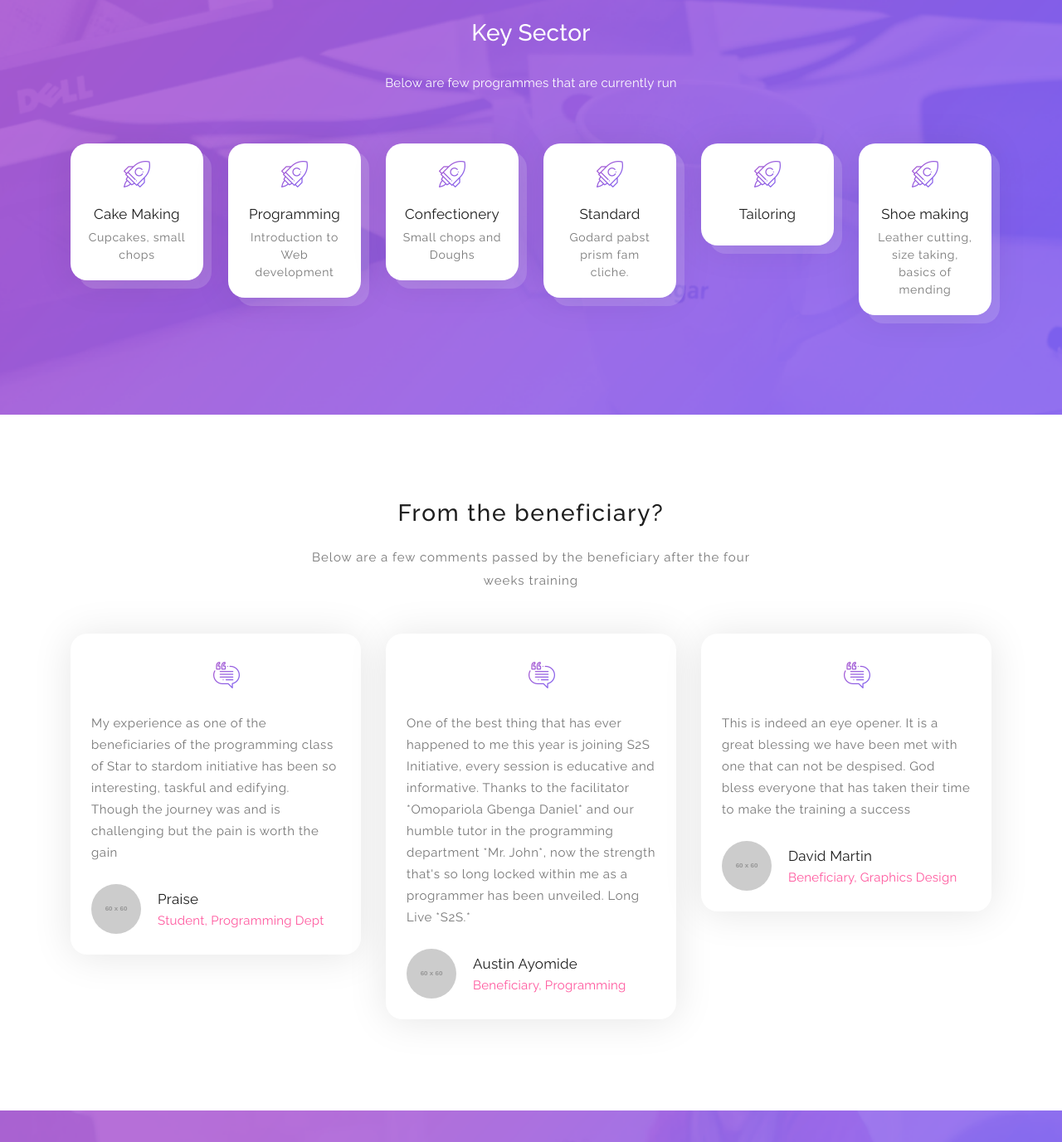
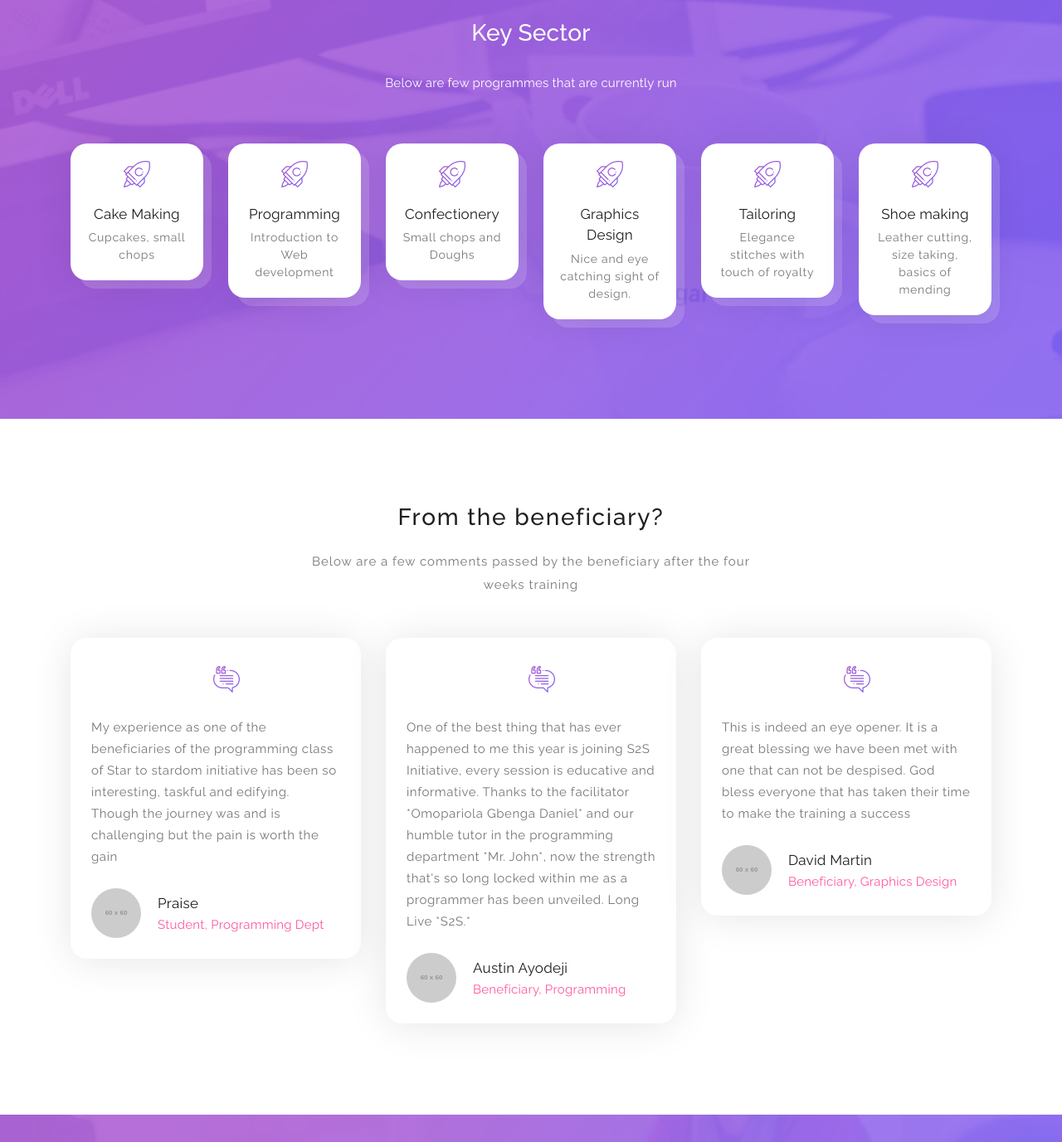
Before and after one commit to Ojo-Oluwagbenga/startostardom, a plain HTML site: page index.html in a window 1280 px wide. Shown: the part 2342-3719 px from the top of the page at 83% size. Drawn offline with nearby package versions, Linux system fonts and the light colour scheme; placeholder pictures from the web are drawn by us.

Commit message:
final commit

```diff
--- a/index.html
+++ b/index.html
@@ -260,15 +260,15 @@ https://templatemo.com/tm-535-softy-pinko
                     <div class="col-lg-2 col-md-3 col-sm-6 col-6">
                         <a href="#" class="mini-box">
                             <i><img src="assets/images/work-process-item-01.png" alt=""></i>
-                            <strong>Standard</strong>
-                            <span>Godard pabst prism fam cliche.</span>
+                            <strong>Graphics Design</strong>
+                            <span>Nice and eye catching sight of design.</span>
                         </a>
                     </div>
                     <div class="col-lg-2 col-md-3 col-sm-6 col-6">
                         <a href="#" class="mini-box">
                             <i><img src="assets/images/work-process-item-01.png" alt=""></i>
                             <strong>Tailoring</strong>
-                            <span></span>
+                            <span>Elegance stitches with touch of royalty</span>
                         </a>
                     </div>
                     <div class="col-lg-2 col-md-3 col-sm-6 col-6">
@@ -335,7 +335,7 @@ https://templatemo.com/tm-535-softy-pinko
                                 <img src="http://placehold.it/60x60" alt="">
                             </div>
                             <div class="team-info">
-                                <h3 class="user-name">Austin Ayomide</h3>
+                                <h3 class="user-name">Austin Ayodeji</h3>
                                 <span>Beneficiary, Programming</span>
                             </div>
                         </div>
```
